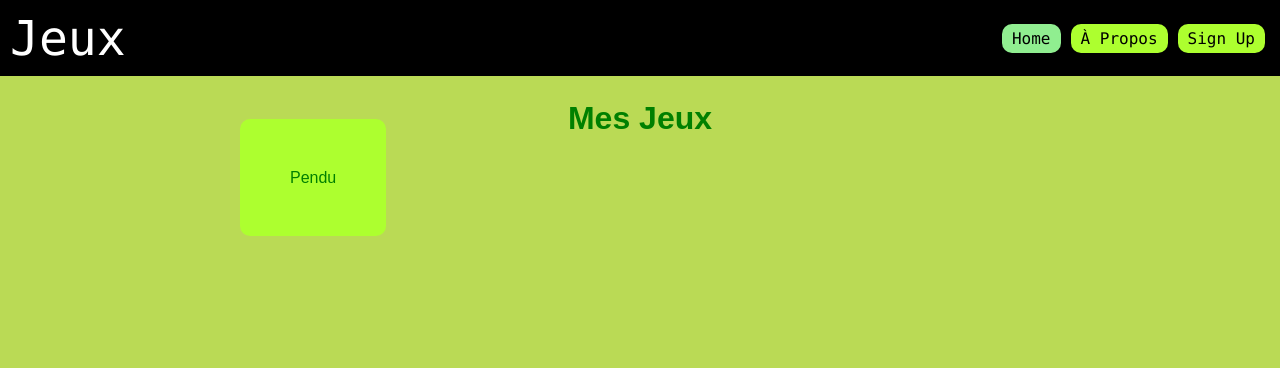
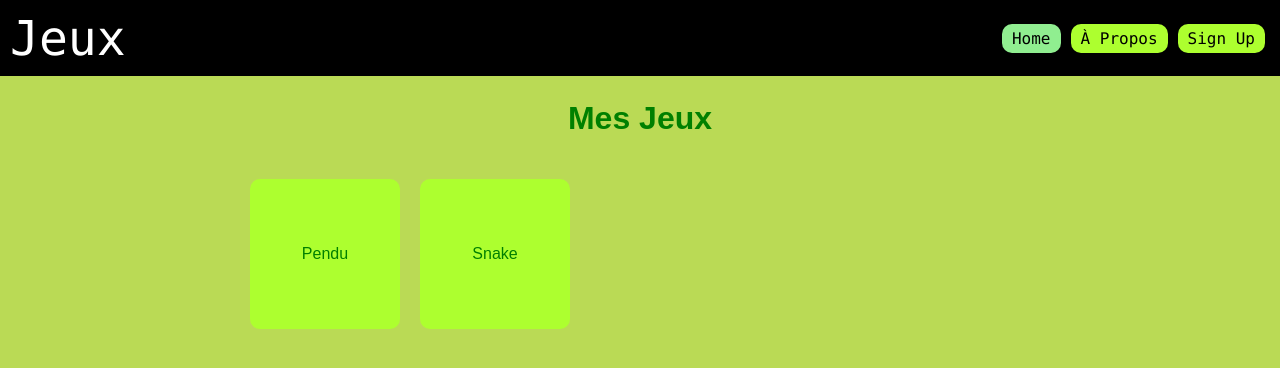
Before and after one commit to bastienrc/jeux, a React (Create React App) app: page / in a window 1280 px wide. Shown: the top 368 px of the page. Built offline with nearby package versions, Linux system fonts and the light colour scheme.

Commit message:
Ajout de la page pour le jeux snake

```diff
--- a/src/App.js
+++ b/src/App.js
@@ -1,6 +1,7 @@
 import { BrowserRouter as Router, Switch, Route } from 'react-router-dom'
 import Home from './pages/Home'
 import Pendu from './pages/Pendu'
+import Snake from './pages/Snake'
 import About from './pages/About'
 import SignUp from './pages/SignUp'
 import Page404 from './pages/Page404'
@@ -11,6 +12,7 @@ function App () {
       <Switch>
         <Route path='/' exact component={Home} />
         <Route path='/pendu' exact component={Pendu} />
+        <Route path='/snake' exact component={Snake} />
         <Route path='/a-propos' exact component={About} />
         <Route path='/sign-up' exact component={SignUp} />
         <Route component={Page404} />
--- a/src/pages/Home.js
+++ b/src/pages/Home.js
@@ -2,20 +2,32 @@ import { Link } from 'react-router-dom'
 import styled from 'styled-components'
 import Layout from '../components/Layout'
 
+const Cards = styled.div`
+  display: flex;
+  flex-wrap: wrap;
+  justify-content: flex-start;
+`
+
 const CardLink = styled(Link)`
+  display: flex;
+  justify-content: center;
+  align-items: center;
+  width: 150px;
+  height: 150px;
   color: green;
   text-decoration: none;
   background-color: greenyellow;
-  padding: 50px;
+  margin: 10px;
   border-radius: 10px;
 `
 
 const Home = () => {
   return (
     <Layout pageTitle='Mes Jeux'>
-      <CardLink to='/pendu'>
-        Pendu
-      </CardLink>
+      <Cards>
+        <CardLink to='/pendu'>Pendu</CardLink>
+        <CardLink to='/snake'>Snake</CardLink>
+      </Cards>
     </Layout>
   )
 }
--- /dev/null
+++ b/src/pages/Snake.js
@@ -0,0 +1,11 @@
+import Layout from '../components/Layout'
+
+const Snake = () => {
+  return (
+    <Layout pageTitle='Snake'>
+      <p>Créer un jeux snake</p>
+    </Layout>
+  )
+}
+
+export default Snake
```
Also changed, not shown: 1 other file (tests, documents, lock files or other folders).
